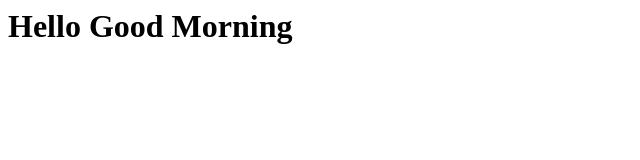
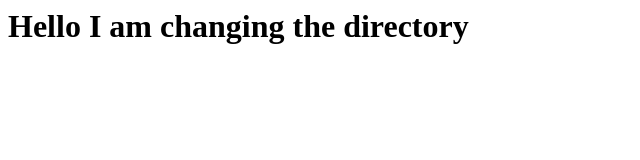
Before and after one commit to Shub221098/Coderbyte-questions, a plain HTML site: page index.html in a window 1280 px wide. Shown: the whole page, without its empty margins (0-640 px from the left). Drawn offline with Linux system fonts and the light colour scheme.

Commit message:
Update index.html
Add new text

```diff
--- a/index.html
+++ b/index.html
@@ -1,4 +1,4 @@
 <html>
-  <h1>Hello Good Morning</h1>
+  <h1>Hello I am changing the directory</h1>
   <script src="scriipt.js"></script>
 </html>
```
